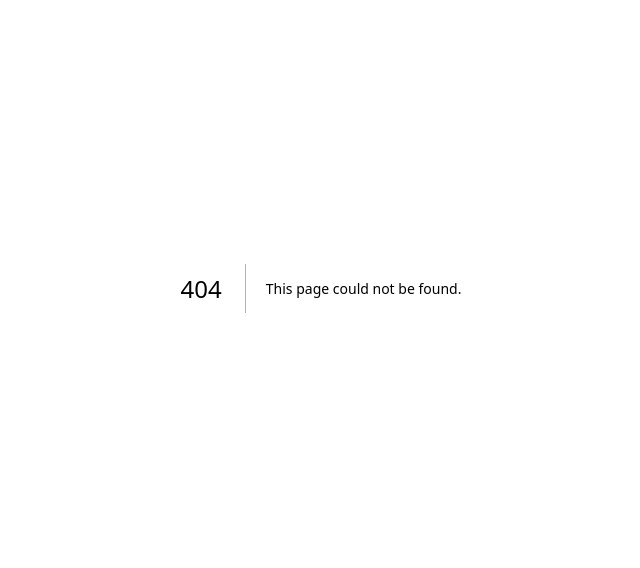
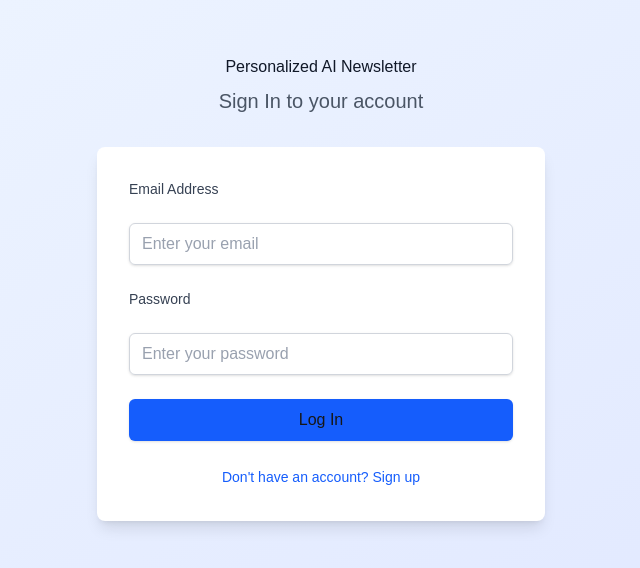
Before and after one commit to Tamjid17/AI-Newsletter-Generator, a Next.js app: page /login in a window 1280 px wide. Before the commit this address had no page. Shown: the part 112-680 px from the top of the page, without its empty margins (319-959 px from the left). Built offline with nearby package versions, Linux system fonts and the light colour scheme.

Commit message:
add login page with email, password fields and signup switch state

```diff
--- /dev/null
+++ b/app/login/page.tsx
@@ -0,0 +1,74 @@
+"use client";
+
+import { useState } from "react";
+
+export default function LogInPage() {
+    const [isSignUp, setIsSignUp] = useState(false);
+    return (
+      <div className="min-h-screen bg-gradient-to-br from-blue-50 to-indigo-100 flex items-center justify-center py-12px-4sm:px-6 lg:px-8">
+        <div className="max-w-md w-full space-y-8">
+          <div className="text-center">
+            <h1 className="text-4ont-bold text-gray-900 mb-2">
+              Personalized AI Newsletter
+            </h1>
+            <p className="text-xl text-gray-600">
+              {isSignUp ? "Create your account" : "Sign In to your account"}
+            </p>
+          </div>
+
+          <div className="bg-white rounded-lg shadow-lg p-8">
+            <form className="space-y-6">
+              <label
+                htmlFor="email"
+                className="block text-sm font-medium text-gray-700"
+              >
+                Email Address
+              </label>
+              <input
+                id="email"
+                type="email"
+                name="Email"
+                placeholder="Enter your email"
+                required
+                className="mt-1 block w-full px-3 py-2 border border-gray-300 rounded-md shadow-sm placeholder-gray-400 text-black focus:outline-none focus:ring-blue-500 focus:border-blue-500"
+              />
+              <label
+                htmlFor="password"
+                className="block text-sm font-medium text-gray-700"
+              >
+                Password
+              </label>
+              <input
+                type="password"
+                id="password"
+                name="Password"
+                placeholder="Enter your password"
+                required
+                className="mt-1 block w-full px-3 py-2 border text-black border-gray-300 rounded-md shadow-sm placeholder-gray-400 focus:outline-none focus:ring-blue-500 focus:border-blue-500"
+              />
+              <div>
+                <button
+                  type="submit"
+                  className="w-full flex justify-center py-2 px-4 border border-transparent rounded-md shadow-sm bg-blue-600 hover:bg-blue-500"
+                >
+                  {isSignUp ? "Create Account" : "Log In"}
+                </button>
+              </div>
+            </form>
+
+            <div className="mt-6 text-center">
+              <button
+                type="button"
+                onClick={() => setIsSignUp((prev) => !prev)}
+                className="text-blue-600 hover:text-blue-500 text-sm font-medium"
+              >
+                {isSignUp
+                  ? "Already have an account? Log in"
+                  : "Don't have an account? Sign up"}
+              </button>
+            </div>
+          </div>
+        </div>
+      </div>
+    );
+}
```
